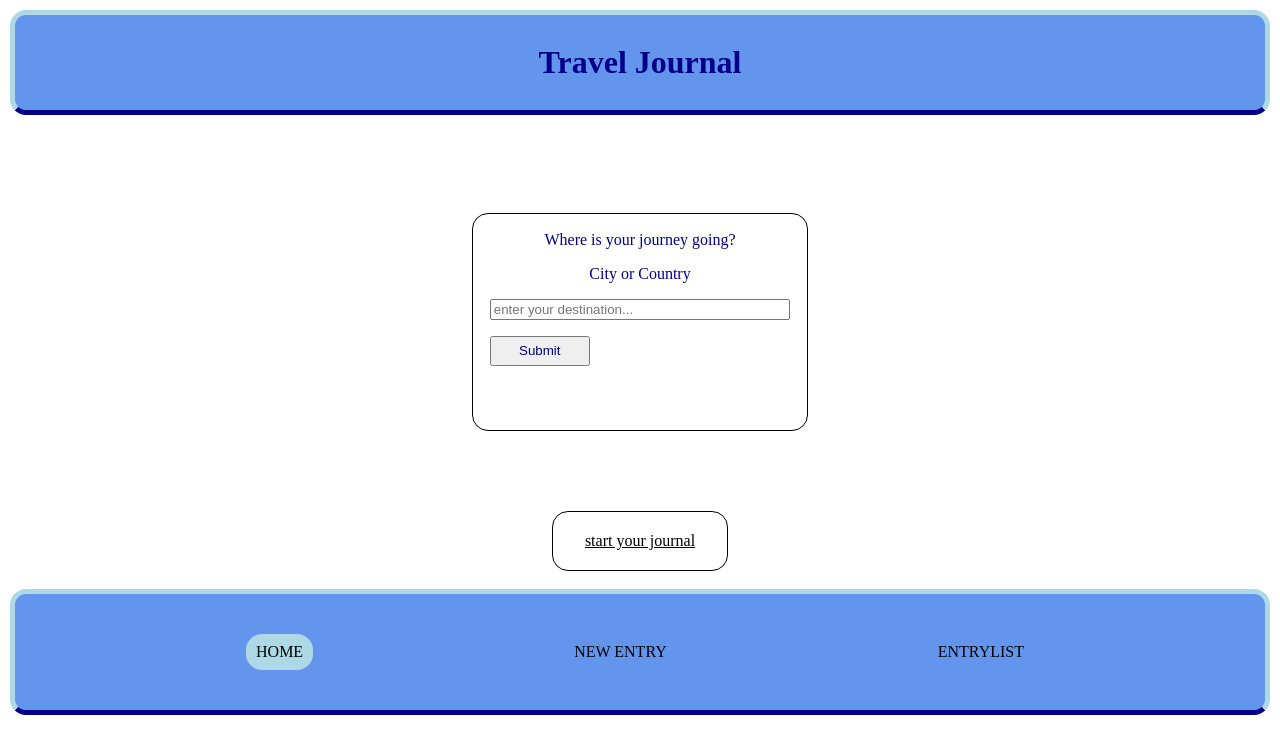
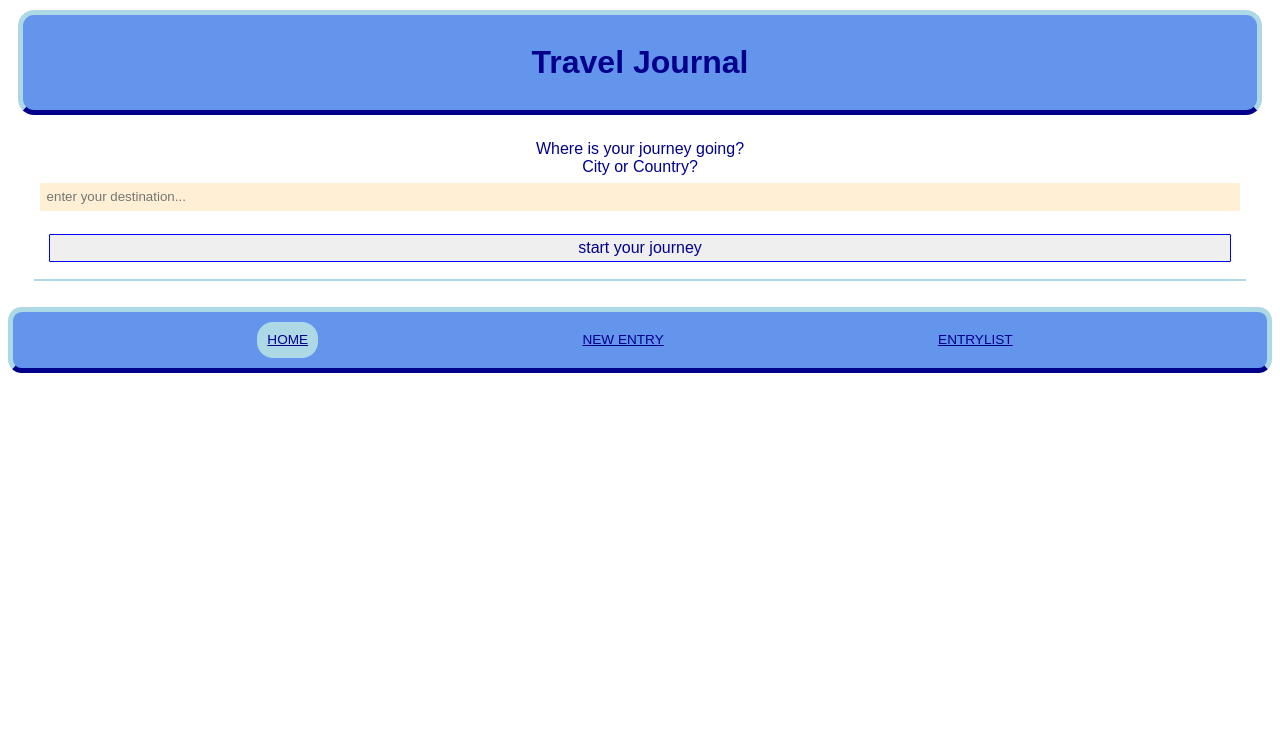
Before and after one commit to IrisHerholz/capstone-project, a Next.js app: page / in a window 1280 px wide. Shown: the top 754 px of the page. Built offline with nearby package versions, Linux system fonts and the light colour scheme.

Commit message:
form approved, styli9ng

```diff
--- a/components/EntryForm/index.js
+++ b/components/EntryForm/index.js
@@ -1,7 +1,7 @@
 import React from "react";
 import styled from "styled-components";
 import { useState } from "react";
-import EntryListComponent from "../EntryList";
+import EntryListComponent from "@/pages/entrylist";
 
 export default function EntryForm(dData) {
   const [entry, setEntry] = useState({
@@ -24,17 +24,19 @@ export default function EntryForm(dData) {
     event.preventDefault();
     setData(entry);
     setIsSubmitClicked(true);
+
   }
   return (
 <>
-  <StyledForm onSubmit={handleSubmit}>
+  <StyledForm   onSubmit={(event) => handleSubmit(event)}>
     <label htmlFor="destination">Your Destination:</label>
-    <textarea
+    <Textarea1
       name="destination"
       value={dData.destValue}
       onChange={handleChange}
       pattern="^[^\sa0-9].*$"
       required
+      id="destination"
     />
     <StyledDate>
     <label htmlFor="from">START</label>
@@ -60,7 +62,7 @@ export default function EntryForm(dData) {
         value={entry.entryTitel}
         name="entryTitel"
         type="text"
-        maxLength="20"
+        maxLength="33"
         onChange={handleChange}
         pattern="^[^\sa0-9].*$"
         required
@@ -68,7 +70,7 @@ export default function EntryForm(dData) {
       <label htmlFor="journalEntry">Journal Entry:</label>
       <textarea
         value={entry.journalEntry}
-        rows="10"
+        rows="5"
         type="text"
         name="journalEntry"
         maxLength="200"
@@ -76,12 +78,21 @@ export default function EntryForm(dData) {
         pattern="^[^\sa0-9].*$"
         required
       />
-      <button type="submit"> Add Entry to Journal</button>
+      <button type="submit"> Add Entry to Journal </button>
     </StyledForm>
     {isSubmitClicked && <EntryListComponent data={data} />}
 </>
   );
 }
+const Textarea1 = styled.textarea`
+padding: 1px;
+margin: 1px;
+font-size: 1em;
+font-weight: bold;
+text-decoration: none;
+background-color: lightblue;
+display: center;
+`;
 
 const StyledForm = styled.form`
   display: grid;
@@ -89,14 +100,14 @@ const StyledForm = styled.form`
   border: 2px solid black;
   border-radius: 2rem;
   color: drakblue;
-  gap: 1rem;
+  gap: 0,5rem;
   padding: 10px;
   margin: 10px;
   background-color: #white;
 `;
 
-const StyledDate = styled.ul`
+const StyledDate = styled.p`
 display: center;
 flex-direction: row;
-gap: 2em;
+gap: 3em;
 `;
--- a/components/EntryList/index.js
+++ b/components/EntryList/index.js
@@ -1,30 +1,22 @@
-import { titles } from "/lib/data.js";
 import styled from "styled-components";
+import { useState } from "react";
 
-export default function EntryListComponent() {
+export default function EntryListComponent( data  ) {
   return (
     <>
-      <header>
-        <Heading>Your Entries</Heading>
-      </header>
-      <EntryList>
-        {titles.map((title) => (
-          <ListEntry key={title.id}>
-            <p> Date: {title.date}</p>
-            <p> Title: {title.entryTitle}</p>
-            <p> Name: {title.entry}</p>
+      <EntryListStyle>
+          <ListEntry key={data.id}>
+          <p> Destination: {data.destination}</p>
+            <p> {data.from}  to  {data.to}</p>
+            <p> Title: {data.entryTitel}</p>
+            <p> Entry: {data.journalEntry}</p>
           </ListEntry>
-        ))}
-      </EntryList>
+      </EntryListStyle>
     </>
   );
 }
 
-const Heading = styled.h2`
-  position: relative;
-  text-align: center;
-  font-size: 1, 2em;
-`;
+
 const ListEntry = styled.li`
   position: relative;
   font-size: 1em;
@@ -36,7 +28,7 @@ const ListEntry = styled.li`
   margin: 5px;
   padding: 3px;
 `;
-const EntryList = styled.ul`
+const EntryListStyle = styled.ul`
   max-width: 368px;
   list-style: none;
   margin: 0 auto;
--- a/components/Navigation/index.js
+++ b/components/Navigation/index.js
@@ -15,7 +15,7 @@ const Navigation = () => {
         </StyledNextLink>
         <StyledNextLink
           href="entryform"
-          className={router.pathname === "entryform" ? "active" : ""}
+          className={router.pathname === "/entryform" ? "active" : ""}
         >
           NEW ENTRY
         </StyledNextLink>
@@ -34,21 +34,18 @@ export default Navigation;
 //styled-components
 
 const StyledFooter = styled.footer`
-  bottom: 20px;
+  bottom: 0px;
   background-color: #6495ed;
-  postion: fixed;
-  display: center;
-  text-align: evenly space;
-  color: drakblue;
-  line-height: 1em;
-  padding: 10px;
-  margin: 10px;
+  postion: relative;
+  color: darkblue;
+  line-height: 1rem;
+  padding: 0px;
+  margin: 0px;
   border: 5px solid lightblue;
   border-radius: 1em;
-  font-size: 1rem;
+  font-size: 0.85em;
   border-bottom-color: darkblue;
 `;
-
 const StyledNav = styled.nav`
   display: flex;
   flex-direction: row;
@@ -56,10 +53,8 @@ const StyledNav = styled.nav`
   justify-content: space-evenly;
 `;
 const StyledNextLink = styled(Link)`
-  text-decoration: none;
-  color: black;
   padding: 10px;
-  margin: 30px;
+  margin: 10px;
   border-radius: 1rem;
   &.active {
     background-color: lightblue;
--- /dev/null
+++ b/pages/entrylist.js
@@ -0,0 +1,23 @@
+import EntryListComponent from "@/components/EntryList";
+import styled from "styled-components";
+
+
+export default function EntryListPage(data) {
+  return (
+    <>
+    <main>
+      <header>
+        <Heading>Your Entries</Heading>
+      </header>
+       <EntryListComponent data={data}
+        />
+      </main>
+    </>
+  );
+}
+
+const Heading = styled.h2`
+  position: relative;
+  text-align: center;
+  font-size: 1, 2em;
+`;
--- a/pages/index.js
+++ b/pages/index.js
@@ -1,6 +1,8 @@
 import styled from "styled-components";
 import { useState } from "react";
+
 import EntryForm from "@/components/EntryForm";
+
 
 export default function Landingpage() {
   const [output, setOutput] = useState("");
@@ -23,61 +25,54 @@ export default function Landingpage() {
     <>
       <main>
         <StyledForm onSubmit={handleSubmit}>
-          <StyledLegend>Where is your journey going?</StyledLegend>
-          <StyledLabel htmlFor="text">City or Country</StyledLabel>
-          <input
+          <legend>Where is your journey going?</legend>
+          <label htmlFor="text">City or Country?</label>
+          <StyledInput
             type="text"
             required
             id="text"
             name="text"
             pattern="^[^\sa0-9].*$"
-            maxLength="20"
+            maxLength="33"
             placeholder="enter your destination..."
+            inputColor="rebeccapurple"
           />
-          <StyledButton1 type="submit">Submit</StyledButton1>
-          <p>{output}</p>
+          <StyledButton type="submit">start your journey</StyledButton>
+                  <StyledLink href="entryform" onClick={onLinkClick}> {output} </StyledLink>
         </StyledForm>
-        <StyledA href="entryform" onClick={onLinkClick}>start your journal</StyledA>
       </main>
-     { isClicked &&  <EntryForm destValue = {output}/>}
+     { isClicked &&  <EntryForm destValue = {output} />}
     </>
   );
 }
-
-//styled-components
-
+//styled-component
+const StyledInput = styled.input`
+  padding: 0.5em;
+  margin: 0.5em;
+  background: papayawhip;
+  border: none;
+  border-radius: 2px;
+`;
 const StyledForm = styled.form`
   display: flex;
   flex-direction: column;
   text-align: center;
-  top: 150px;
-  border: 1px solid black;
-  border-radius: 1rem;
-  color: black;
-  gap: 1rem;
-  padding: 5%;
-`;
-
-const StyledLegend = styled.legend`
-  font-size: 0, 5em;
-`;
-const StyledLabel = styled.label`
+  padding: 1%;
+margin: 1%;
   font-size: 1em;
 `;
-const StyledButton1 = styled.button`
-  margin: 0px;
-  padding: 0px;
-  height: 30px;
-  width: 100px;
+const StyledButton = styled.button`
+font-size: 1em;
+margin: 1em;
+padding: 0.25em 1em;
+border: 1px solid blue;
+border-radius: 1px;
 `;
-const StyledA = styled.a`
-  display: flex;
-  flex-direction: column;
-  align-items: center;
-  text-align: center;
-  padding: 20px;
-  margin: 80px;
-  border: 1px solid black;
-  border-radius: 1rem;
-  color: black;
+const StyledLink= styled.a`
+  padding: 1px;
+  margin: 1px;
+  font-size: 1em;
+font-weight: bold;
+text-decoration: none;
+background-color: lightblue;
 `;
--- a/styles.js
+++ b/styles.js
@@ -6,16 +6,6 @@ export default createGlobalStyle`
   *::after {
     box-sizing: border-box;
     color: darkblue;
-    background-color: #whitesmoke;
-  }
-  body {
-    margin: 0;
-  }
-  main {
-    position: relative;
-    top: 5rem;
-    margin: 0 auto;
-    max-width: 368px;
-    padding: 0.5em 1em;
+    font-family: arial;
   }
 `;
```
Also changed, not shown: pages/[listEntries]/entrylist.js (deleted, +0 -39 lines), pages/entryform.js (+4 -9 lines), components/Header/index.js (line endings or trailing spaces).
